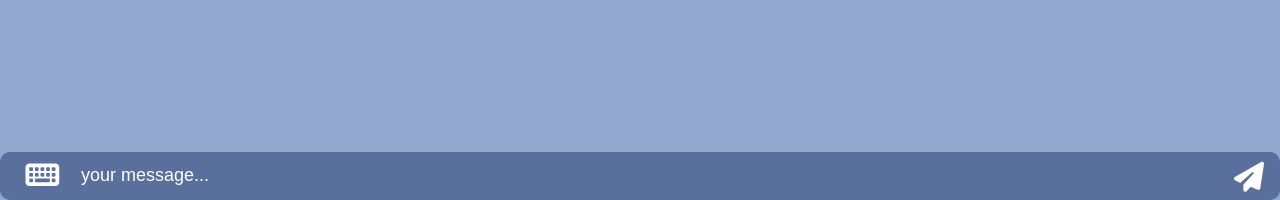
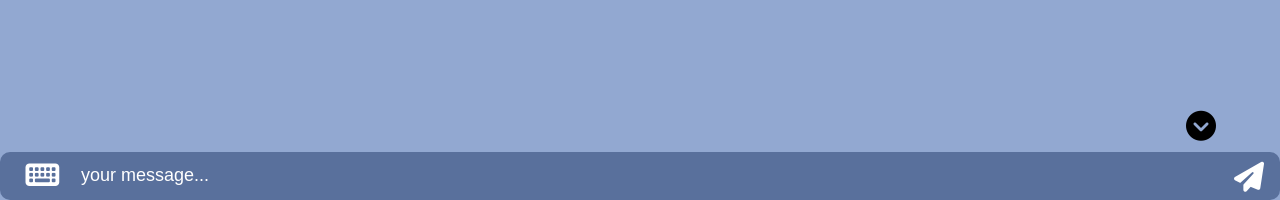
Before and after one commit to dpakverma789/django-project-webchat, a Django app: template django_web_chat_app/templates/room.html in a window 1280 px wide. Shown: the part 600-800 px from the top of the page. Run offline with Django 5.2, Linux system fonts and the light colour scheme; the template is opened without the code that fills it: most values are stand-ins (such as "Sample title", 1, 10 or a date in 2020); data that the repository does not hold is empty; some libraries are stand-ins or nearby versions.

Commit message:
UI improvement

```diff
--- a/django_web_chat_app/static/css/web-chat.css
+++ b/django_web_chat_app/static/css/web-chat.css
@@ -155,6 +155,11 @@ body{
     cursor: pointer;
 }
 
-.fa-keyboard:hover{
-    background-color: red;
+.scroll-down{
+    position: fixed;
+    color: #000;
+    bottom: 7vh;
+    font-size: 30px;
+    right: 5vw;
+    cursor: pointer;
 }
--- a/django_web_chat_app/templates/home.html
+++ b/django_web_chat_app/templates/home.html
@@ -56,7 +56,7 @@ body {
 <body>
 
 <div align="center">
-    <h2>Django Chat</h2>
+    <h2>Welcome to Deep Chat</h2>
 </div>
 
 
--- a/django_web_chat_app/templates/room.html
+++ b/django_web_chat_app/templates/room.html
@@ -9,6 +9,7 @@
         <span class="room-exit"><a href="/">Exit</a></span>
     </nav>
     <section class="chat-container"></section>
+    <span class="scroll-down"><i class="fa-solid fa-circle-chevron-down"></i></span>
     <form id="post-form">
         {% csrf_token %}
         <footer class="msg-box">
@@ -53,12 +54,18 @@ setInterval(function(){
         }
     });
 },500);
+
+    function scrolling(){
+     $(".chat-container").animate({ scrollTop: $('.chat-container').get(0).scrollHeight }, 2000);
+    }
+    $("button").click(scrolling);
+    $(".scroll-down").click(scrolling);
+
 })
 
 
 $(document).on('submit','#post-form',function(e){
 e.preventDefault();
-
 $.ajax({
     type:'POST',
     url:'/send',
@@ -71,7 +78,5 @@ $.ajax({
 });
 document.getElementById('message').value = ''
 });
-$(".chat-body").animate({ scrollTop: 20000000 }, "slow");
-
 </script>
 {% endblock %}
--- a/django_web_chat_app/views.py
+++ b/django_web_chat_app/views.py
@@ -46,4 +46,4 @@ def send_msg(request):
 def fetch_messages(request, room):
     if room:
         chats = UserMessage.objects.filter(room_name=room)
-        return JsonResponse({"messages":list(chats.values())})
+        return JsonResponse({"messages": list(chats.values())})
```
Lines whose indentation alone changed are shown as unchanged.
